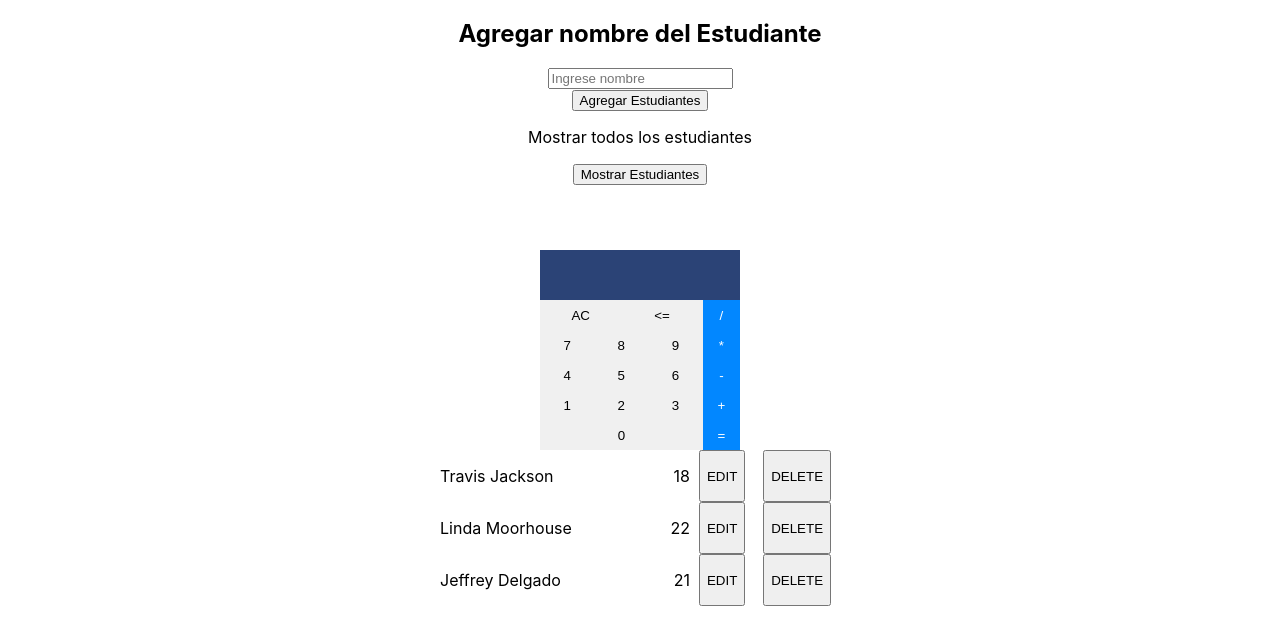
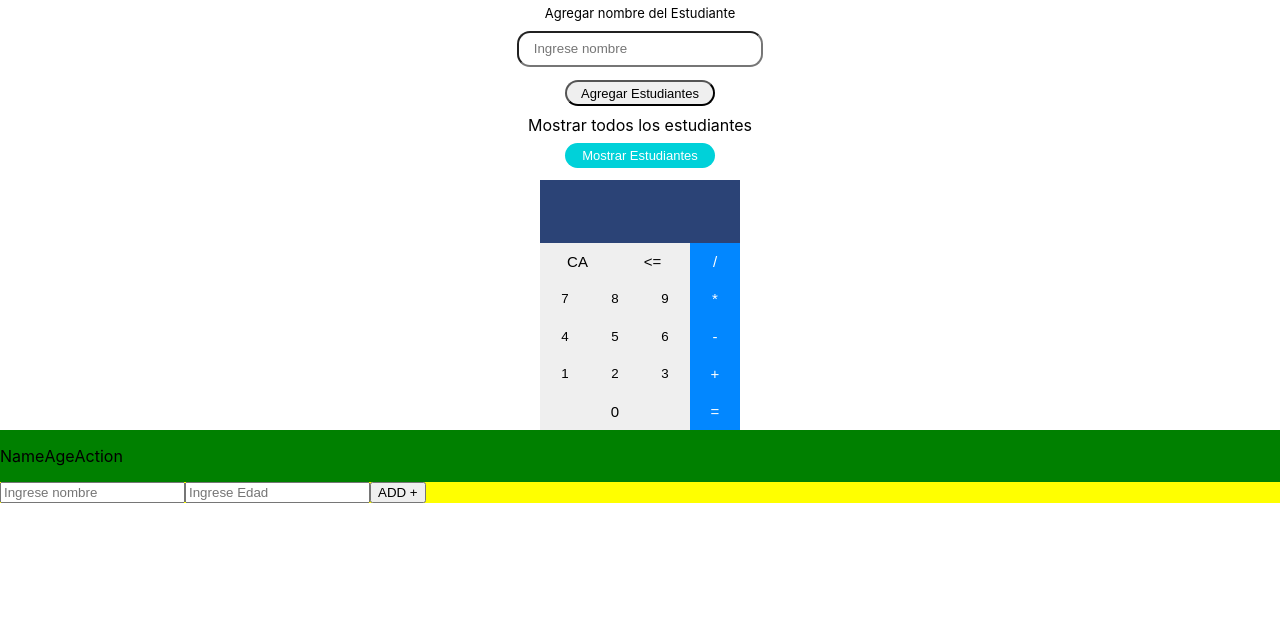
Before and after one commit to Danilo2504/React-App, a React (Create React App) app in the folder my-app/: page / in a window 1280 px wide. Shown: the top 644 px of the page. Built offline with nearby package versions, Linux system fonts and the light colour scheme.

Commit message:
fourth commit

```diff
--- a/my-app/src/App.js
+++ b/my-app/src/App.js
@@ -9,10 +9,10 @@ function App() {
     <>
       {/*To Do: buscar diferencia entre fragment y div */}
       <InputKids/>
+
       <Calculator/>
-      <CurdApp name="Travis Jackson" age="18"/>
-      <CurdApp name="Linda Moorhouse" age="22"/>
-      <CurdApp name="Jeffrey Delgado"age="21"/>
+
+      <CurdApp/>
     </>
   );
 }
--- a/my-app/src/components/Calculator.jsx
+++ b/my-app/src/components/Calculator.jsx
@@ -2,111 +2,72 @@ import React, { useState } from "react";
 
 const Calculator = () => {
   const [result, setResult] = useState("");
+  const [numbers, setNumbers] = useState([]);
+
+  const arrNumbers = ["7", "8", "9", "4", "5", "6", "1", "2", "3"];
+  const arrOperation = ["/", "*", "-", "+"];
 
   const backspace = () => {
     setResult(result.slice(0, -1));
+    setNumbers([result.slice(0, -1)]);
   };
 
   const clear = () => {
     setResult("");
+    setNumbers([]);
+  };
+
+  const showResult = () => {
+    console.log(result);
+    console.log(numbers);
   };
 
   const handleClick = (e) => {
     setResult(result.concat(e.target.name));
-  };
-
-  const getResult = () => {
-    if (result.includes("+")) {
-      let strNum = result.split("+");
-      let arrNum = strNum.map(Number);
-      let total = arrNum.reduce((a, b) => a + b);
-      setResult(total.toString());
-    }
-    if (result.includes("-")) {
-      let strNum = result.split("-");
-      let arrNum = strNum.map(Number);
-      let total = arrNum.reduce((a, b) => a - b);
-      setResult(total.toString());
-    }
-    if (result.includes("*")) {
-      let strNum = result.split("*");
-      let arrNum = strNum.map(Number);
-      let total = arrNum.reduce((a, b) => a * b);
-      setResult(total.toString());
-    }
-    if (result.includes("/")) {
-      let strNum = result.split("/");
-      let arrNum = strNum.map(Number);
-      let total = arrNum.reduce((a, b) => a / b);
-      setResult(total.toString());
-    }
+    setNumbers([result.concat(e.target.name)]);
   };
 
   return (
-    <div class="calculator-app">
-      <div class="print">
+    <div className="calculator-app">
+      <div className="print">
         <input type="text" value={result} readOnly />
       </div>
-      <div class="keyboard">
-        <div class="col-btn-num">
-          <div class="col-btn-num-cle">
-            <button onClick={clear} id="clear">
-              AC
+      <div className="keyboard">
+        <div className="col-btn-num">
+          <div className="col-btn-num-cle">
+            <button id="clear" onClick={() => clear()}>
+              CA
             </button>
-            <button onClick={backspace} id="backspace">
+            <button id="backspace" onClick={() => backspace()}>
               {"<="}
             </button>
           </div>
-          <button name="7" onClick={handleClick}>
-            7
-          </button>
-          <button name="8" onClick={handleClick}>
-            8
-          </button>
-          <button name="9" onClick={handleClick}>
-            9
-          </button>
-          <button name="4" onClick={handleClick}>
-            4
-          </button>
-          <button name="5" onClick={handleClick}>
-            5
-          </button>
-          <button name="6" onClick={handleClick}>
-            6
-          </button>
-          <button name="1" onClick={handleClick}>
-            1
-          </button>
-          <button name="2" onClick={handleClick}>
-            2
-          </button>
-          <button name="3" onClick={handleClick}>
-            3
-          </button>
-          <div class="col-btn-num-cero">
-            <button name="0" onClick={handleClick}>
+          {arrNumbers.map((val, index) => {
+            return (
+              <button name={val} key={index} onClick={(e) => handleClick(e)}>
+                {val}
+              </button>
+            );
+          })}
+          <div className="col-btn-num-cero">
+            <button name="0" onClick={(e) => handleClick(e)}>
               0
             </button>
           </div>
         </div>
-        <div class="col-btn-op">
-          <button name="/" onClick={handleClick}>
-            /
-          </button>
-          <button name="*" onClick={handleClick}>
-            *
-          </button>
-          <button name="-" onClick={handleClick}>
-            -
-          </button>
-          <button name="+" onClick={handleClick}>
-            +
-          </button>
-          <button onClick={getResult}>=</button>
+        <div className="col-btn-op">
+          {arrOperation.map((val, index) => {
+            return (
+              <button name={val} key={index} onClick={(e) => handleClick(e)}>
+                {val}
+              </button>
+            );
+          })}
+          <button onClick={() => showResult()}>=</button>
         </div>
       </div>
     </div>
   );
 };
+
 export default Calculator;
--- a/my-app/src/components/CurdApp.jsx
+++ b/my-app/src/components/CurdApp.jsx
@@ -1,65 +1,78 @@
-import React from "react";
+import React, { useState } from "react";
 
-function CurdApp(props) {
+function ShowPerson(props) {
   return (
-    <div class="curd-app">
-      <div class="text">
-        <p>{props.name}</p>
-        <p>{props.age}</p>
+    <div className="personRender">
+      <p>{props.name}</p>
+      <p>{props.age}</p>
+      <button>EDIT</button>
+      <button>DELETE</button>
+    </div>
+  );
+}
+
+function CurdApp() {
+  const [personName, setPersonName] = useState("");
+  const [personAge, setPersonAge] = useState("");
+  const [arrPerson, setArrPerson] = useState([]);
+
+  const arrContainter = [personName, personAge];
+
+  const pattern = new RegExp("^[a-zA-Z]+$", "i");
+
+  const addPerson = () => {
+    if (personName === "" && personAge === "") {
+      alert("Por favor ingrese el nombre y la edad de la persona.");
+    } else {
+      if (!pattern.test(personName)) {
+        alert("El nombre de la persona que tiene estar en letras.");
+      } else {
+        console.log("funca, nombre correcto");
+        setArrPerson([...arrPerson, [...arrContainter]]);
+        setPersonName("");
+      }
+
+      if (!Number.isInteger(parseInt(personAge))) {
+        alert("La edad de la persona tiene que ser un numero.");
+      } else {
+        console.log("funca, edad correcta");
+        setArrPerson([...arrPerson, [...arrContainter]]);
+        setPersonAge("");
+      }
+    }
+  };
+
+  return (
+    <div className="container">
+      <div className="titles">
+        <p>Name</p>
+        <p>Age</p>
+        <p>Action</p>
       </div>
-      <div class="btn">
-        <button>EDIT</button>
-        <button>DELETE</button>
+      {arrPerson.map((e, index) => (
+        <ShowPerson key={index} name={arrPerson[0][0]} age={arrPerson[0][1]} />
+      ))}
+      <div className="addPerson">
+        <input
+          type="text"
+          placeholder="Ingrese nombre"
+          name="Name"
+          value={personName}
+          onChange={(e) => setPersonName(e.target.value)}
+        />
+        <input
+          type="text"
+          placeholder="Ingrese Edad"
+          name="Age"
+          value={personAge}
+          onChange={(e) => setPersonAge(e.target.value)}
+        />
+        <button type="submit" onClick={() => addPerson()}>
+          ADD +
+        </button>
       </div>
     </div>
   );
 }
 
 export default CurdApp;
-
-// .calculator-app .keyboard{
-//   display:flex;
-//   margin: auto;
-//   width: 200px;
-//   height: 150px;
-// }
-// .calculator-app .keyboard .col-btn-num{
-//   width: 150px;
-//   height: 150px;
-// }
-// .calculator-app .keyboard .col-btn-num button{
-//   width: 50px;
-//   height: 37.5px;
-// }
-
-// .calculator-app .keyboard .col-btn-num button{
-//   width: 100%;
-// }
-
-// .calculator-app .keyboard .col-btn-num .col-btn-num-cle{
-//   display: flex;
-//   width: 100%;
-//   height: 37.5px;
-// }
-
-// .calculator-app .keyboard .col-btn-num .col-btn-num-cle button{
-//   width: 100%;
-// }
-
-// .calculator-app .keyboard .col-btn-num .col-btn-num-cero{
-//   display:flex;
-//   width: 100%;
-//   height: 37.5px;
-// }
-
-// .calculator-app .keyboard .col-btn-num .col-btn-num-cero button{
-//   width: 100%;
-// }
-
-// .calculator-app .keyboard .col-btn-op{
-//   display: flex;
-//   flex-flow:column wrap;
-//   width: 50px;
-//   height: 150px;
-//   background-color: blue;
-// }
--- a/my-app/src/components/InputKids.jsx
+++ b/my-app/src/components/InputKids.jsx
@@ -13,10 +13,10 @@ const InputKids = () => {
   };
 
   return (
-    <div class="kids-app">
-      <form class="form" onSubmit={(e) => e.preventDefault()}>
-        <h2>Agregar nombre del Estudiante</h2>
-        <div class="list">
+    <form onSubmit={(e) => e.preventDefault()}>
+      <div className="kids-app">
+        <div className="addKids">
+          <p>Agregar nombre del Estudiante</p>
           <input
             type="text"
             placeholder="Ingrese nombre"
@@ -26,14 +26,16 @@ const InputKids = () => {
           <button type="submit" onClick={addItem}>
             Agregar Estudiantes
           </button>
+        </div>
+        <div className="showKids">
           <p>Mostrar todos los estudiantes</p>
           {isVisible && name.map((e, index) => <p key={index}>{e}</p>)}
           <button type="submit" onClick={() => setIsVisible(!isVisible)}>
             {buttonText}
           </button>
         </div>
-      </form>
-    </div>
+      </div>
+    </form>
   );
 };
 
--- a/my-app/src/styles.css
+++ b/my-app/src/styles.css
@@ -1,61 +1,80 @@
-/* Curd App */
-.curd-app{
-    display: flex;
-    width:400px;
-    margin:auto;
-}
-
-.curd-app .text{
-    display: flex;
-    justify-content: space-between;
-    width: 250px;
-}
-
-.curd-app .btn{
-    display: flex;
-    justify-content: space-around;
-    width: 150px;
-}
+/* Recordatorio: Definimos los limites y disposición de los elemntos en el contenedor
+y despues cuanto decidimos usar de ellos en el mismo elemento */
 
 /* Input Kids App */
 .kids-app{
-    margin:auto;
     display: flex;
-    flex-wrap: wrap;
-    flex-direction: column;
-    align-content: center;
-    width: 400px;
-    height: 250px;
+    flex-flow: column wrap;
+    margin: auto;
+    width: 250px;
+    min-height: 180px;
 }
 
-.kids-app .form{
-    text-align: center;
-    width: 400px;
-    height: 70px;
+.kids-app .addKids{
+    margin: 5px 0px 0px 0px;
+    display: flex;
+    flex-flow: column wrap;
+    align-content: center;
+    width: 100%;
+    height: 105px;
 }
 
-.kids-app .form h2{
+.kids-app .addKids p{
     margin: 0px;
-    margin-top: 19px;
-    margin-bottom: 19px;
+    font-size: 13px;
+    text-align: center;
 }
 
-.kids-app .list{
-    margin:auto;
+.kids-app .addKids input{
+    width: 85%;
+    height: 30%;
+    padding: 0px 15px 0px 15px;
+    margin: 10px 0px 10px 0px;
+    border-radius: 13px;
+}
+
+.kids-app .addKids button{
+    margin: auto;
+    width: 60%;
+    height: 25%;
+    font-size: 13px;
+    border-radius: 15px;
+}
+
+.kids-app .showKids{
+    margin: 0px 0px 5px 0px;
+    display: flex;
+    flex-flow: column wrap;
+    align-content: center;
+    width: 100%;
+    height: 100%;
+}
+
+.kids-app .showKids button{
+    margin: auto;
+    margin-top: 2.525px;
+    width: 60%;
+    height: 25px;
+    font-size: 13px;
+    border: none;
+    border-radius: 15px;
+    background-color: #00D1D9;
+    color: white;
+}
+.kids-app .showKids p{
+    margin: 0px;
+    margin: 5px;
     text-align: center;
-    height: 180px;
-    width: 250px;
+
 }
 
 /* Calculator App */
 .calculator-app{
     margin: auto;
     display: flex;
-    flex-wrap: wrap;
-    flex-direction: column;
-    align-content: center;
+    flex-flow: column wrap;
     width: 200px;
-    height: 200px;
+    height: 250px;
 }
 
 .calculator-app .print{
@@ -65,11 +84,13 @@
 }
 .calculator-app .print input{
     padding: 0px;
-    padding: 2px;
-    border: 0px;
-    width: 98%;
-    height: 98%;
+    padding: 0px 13px 0px 13px;
+    box-sizing: border-box;
+    border: none;
+    width: 100%;
+    height: 100%;
     background-color: #2B4376;
+    font-size: 18px;
     color: white;
     text-align: right;
 
@@ -77,48 +98,86 @@
 
 .calculator-app .keyboard{
     display: flex;
+    flex-flow: column wrap;
     width: 100%;
     height: 75%;
 }
 
-.calculator-app .keyboard button{
+.calculator-app .keyboard .col-btn-num{
+    width: 75%;
+    height: 100%;
+}
+
+.calculator-app .keyboard .col-btn-num button{
     width: 33.3%;
     height: 20%;
-    background-color: #F0F0F0;
-    /* margin: 1px; */
     border: none;
 }
 
-.calculator-app .keyboard .col-btn-op{
-    display: flex;
-    flex-flow: column wrap;
-    width: 20%;
-}
-
-.calculator-app .keyboard .col-btn-op button{
-    width: 100%;
-    background-color: #0287FF;
-    color: white;
+.calculator-app .keyboard .col-btn-num button:hover{
+    background-color: #d6d2d2;
 }
 
 .calculator-app .keyboard .col-btn-num .col-btn-num-cle{
-    display: flex;
+    width: 100%;
     height: 20%;
-    width: 100%;
 }
 
 .calculator-app .keyboard .col-btn-num .col-btn-num-cle button{
-    width: 100%;
+    width: 50%;
     height: 100%;
+    font-size: 15px;
+    color: black;
 }
 
 .calculator-app .keyboard .col-btn-num .col-btn-num-cero{
-    display: flex;
+    width: 100%;
     height: 20%;
-    width: 100%;
 }
 
 .calculator-app .keyboard .col-btn-num .col-btn-num-cero button{
     width: 100%;
     height: 100%;
+    font-size: 15px;
+    color: black;
 }
+
+.calculator-app .keyboard .col-btn-op{
+    width: 25%;
+    height: 100%;
+}
+
+.calculator-app .keyboard .col-btn-op button{
+    width: 100%;
+    height: 20%;
+    border: none;
+    font-size: 15px;
+    color: white;
+    background-color: #0287FF;
+}
+
+.calculator-app .keyboard .col-btn-op button:hover{
+    background-color: #1c94fd;
+}
+
+/* Curd App */
+.container{
+    display: flex;
+    flex-flow: column wrap;
+    background-color: red;
+}
+
+.container .titles {
+    display: flex;
+    background-color: green;
+}
+
+.container .personRender{
+    display: flex;
+    background-color: blue;
+}
+
+.container .addPerson{
+    display: flex;
+    background-color: yellow;
+}
```
